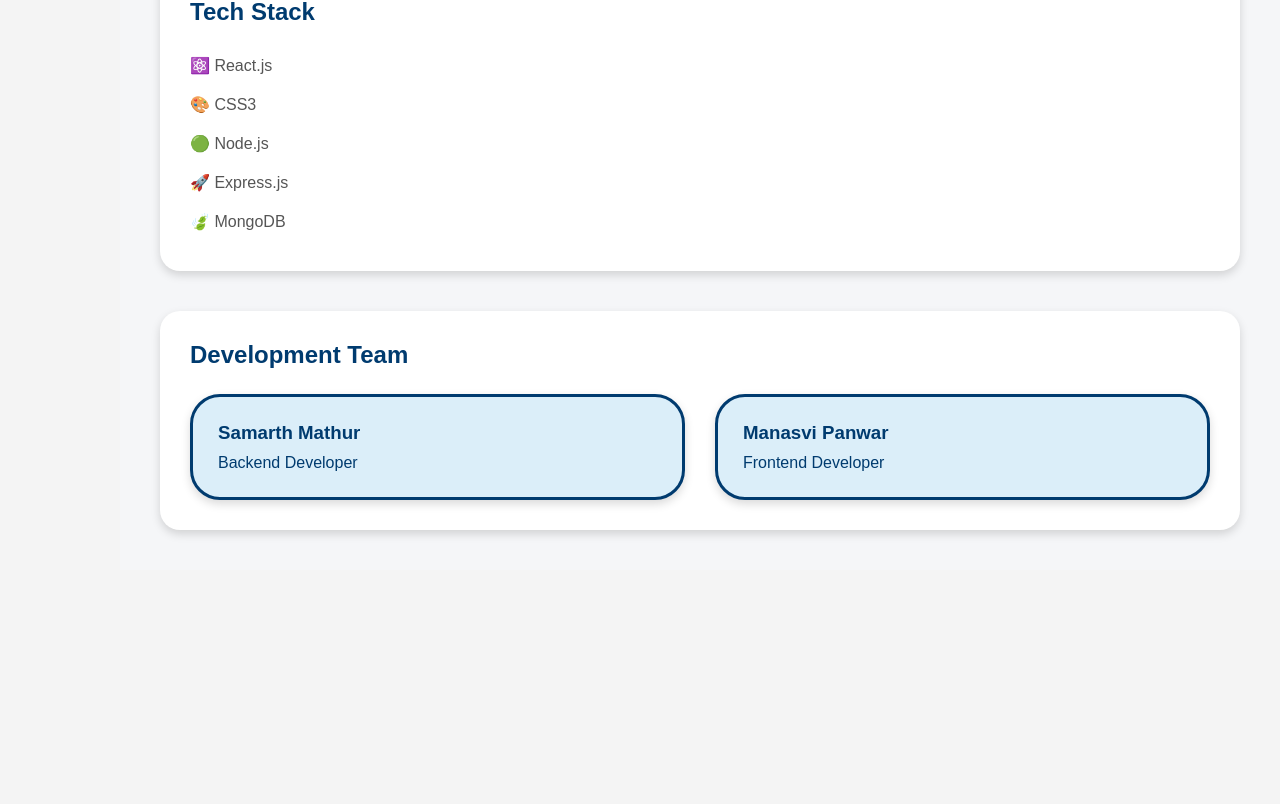
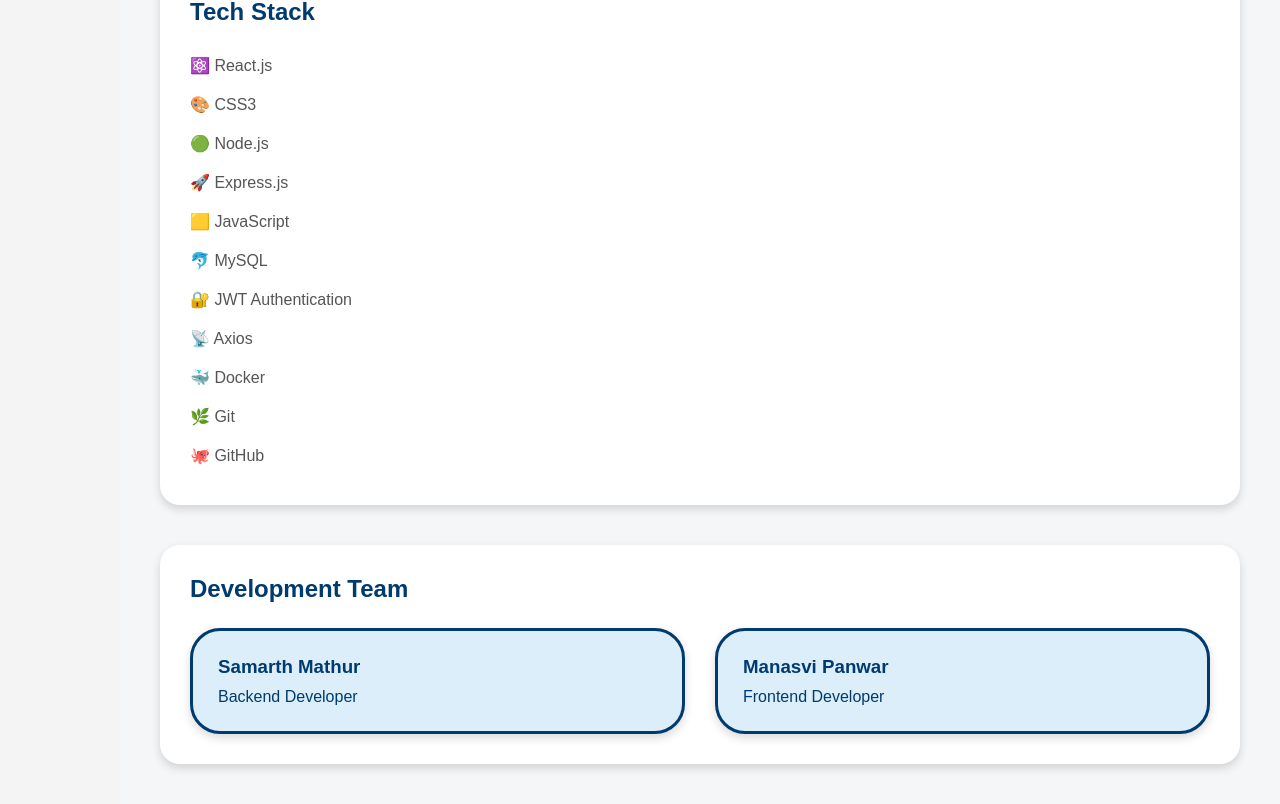
Before and after one commit to SamarthMathur-ai/Project_Manager, a React (Vite) app in the folder client/: page /about in a window 1280 px wide. Shown: the part 828-1632 px from the top of the page. Before the commit the page ends 1398 px from the top, so only its background shows below. Built offline with nearby package versions, Linux system fonts and the light colour scheme.

Commit message:
Modified About Page

```diff
--- a/client/src/pages/About.jsx
+++ b/client/src/pages/About.jsx
@@ -76,7 +76,13 @@
     <li>🎨 CSS3</li>
     <li>🟢 Node.js</li>
     <li>🚀 Express.js</li>
-    <li>🍃 MongoDB</li>
+    <li>🟨 JavaScript</li>
+    <li> 🐬 MySQL</li>
+    <li>🔐 JWT Authentication</li>
+    <li>📡 Axios </li>
+    <li>🐳 Docker</li>
+    <li>🌿 Git</li>
+    <li>🐙 GitHub</li>
   </ul>
 
 </div>
```
